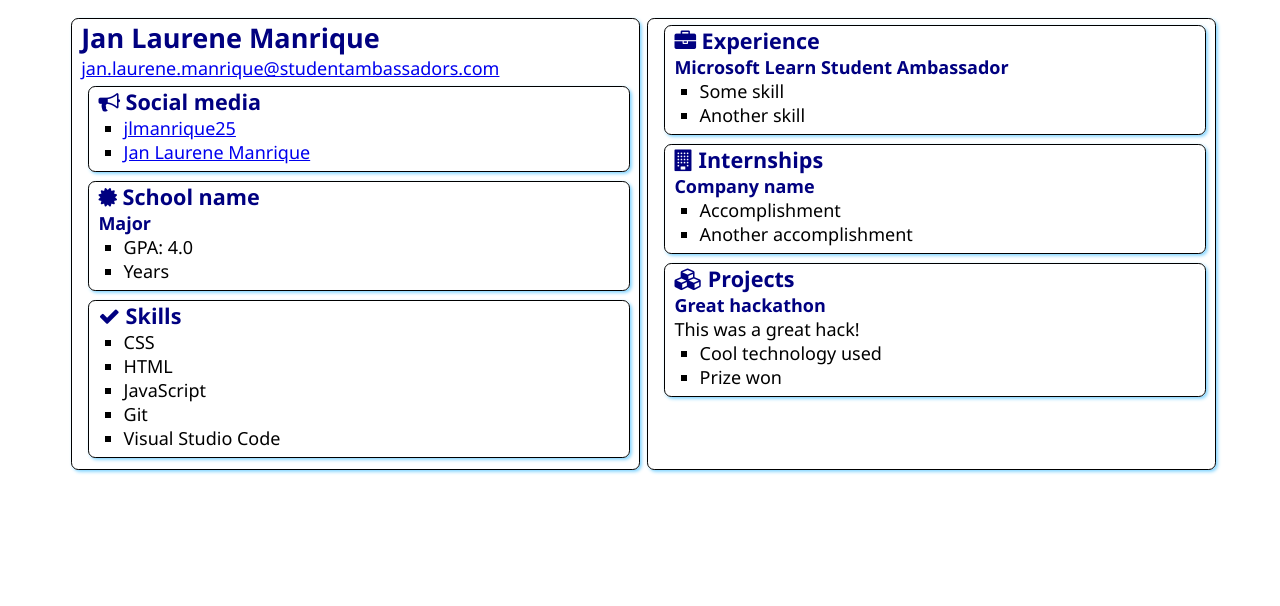
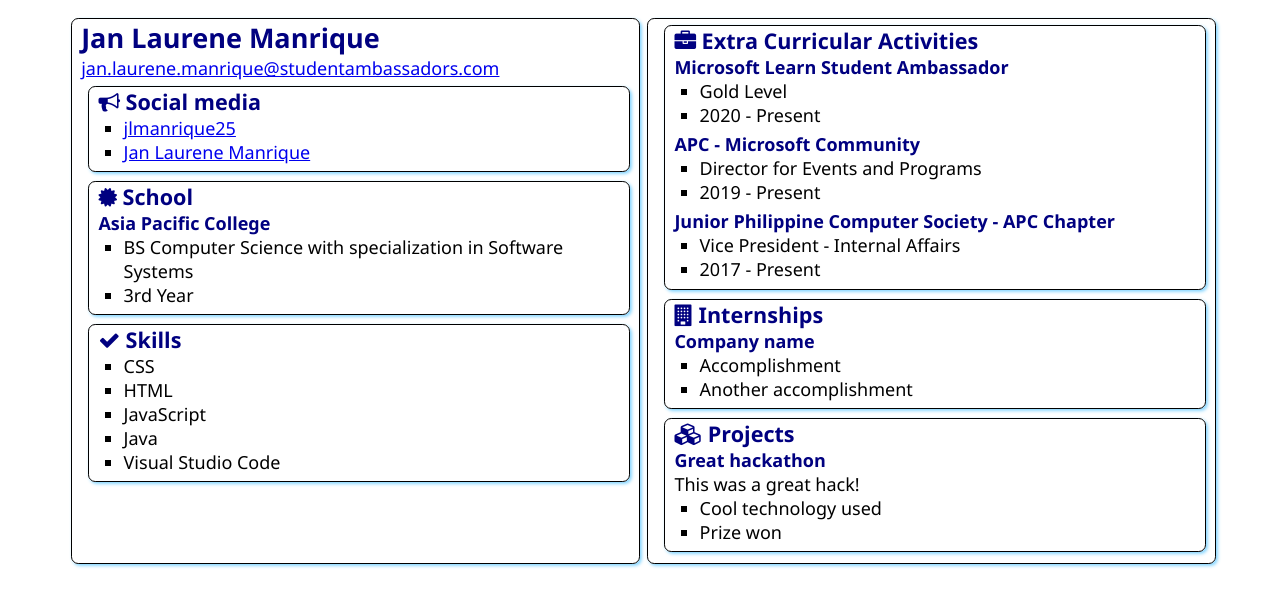
Before and after one commit to jlmanrique25/SATechnicalOnboarding, a plain HTML site: page src/index.html in a window 1280 px wide. Drawn offline with Linux system fonts and the light colour scheme.

Commit message:
Update index.html
Updated credentials

```diff
--- a/src/index.html
+++ b/src/index.html
@@ -30,12 +30,12 @@
                 <div class="education">
                     <h2>
                         <i class="fa fa-certificate" aria-hidden="true"></i>
-                        School name
+                        School
                     </h2>
-                    <h3>Major</h3>
+                    <h3>Asia Pacific College</h3>
                     <ul>
-                        <li>GPA: 4.0</li>
-                        <li>Years</li>
+                        <li>BS Computer Science with specialization in Software Systems</li>
+                        <li>3rd Year</li>
                     </ul>
                 </div>
             </section>
@@ -49,7 +49,7 @@
                     <li>CSS</li>
                     <li>HTML</li>
                     <li>JavaScript</li>
-                    <li>Git</li>
+                    <li>Java</li>
                     <li>Visual Studio Code</li>
                 </ul>
             </section>
@@ -58,12 +58,22 @@
             <section class="box">
                 <h2>
                     <i class="fa fa-briefcase" aria-hidden="true"></i>
-                    Experience
+                    Extra Curricular Activities
                 </h2>
                 <h3>Microsoft Learn Student Ambassador</h3>
                 <ul>
-                    <li>Some skill</li>
-                    <li>Another skill</li>
+                    <li>Gold Level</li>
+                    <li>2020 - Present</li>
+                </ul>
+                <h3>APC - Microsoft Community</h3>
+                <ul>
+                    <li> Director for Events and Programs</li>
+                    <li>2019 - Present</li>
+                </ul>
+                <h3>Junior Philippine Computer Society - APC Chapter</h3>
+                <ul>
+                    <li>Vice President - Internal Affairs</li>
+                    <li>2017 - Present </li>
                 </ul>
             </section>
             <section class="box">
```
